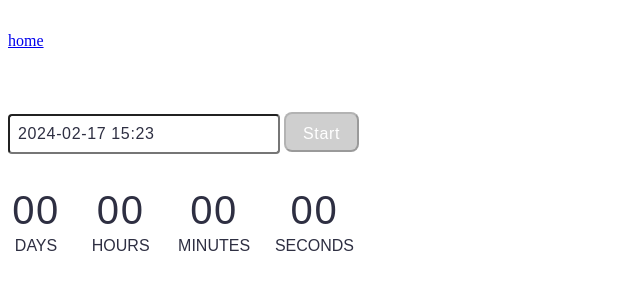
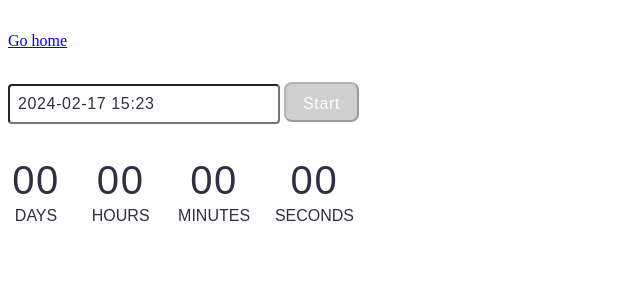
Before and after one commit to Liubjchka/goit-js-hw-10, a website built with Vite: page src/1-timer.html in a window 1280 px wide. Shown: the whole page, without its empty margins (0-640 px from the left). Built offline with nearby package versions, Linux system fonts and the light colour scheme.

Commit message:
add hw-10

```diff
--- a/src/1-timer.html
+++ b/src/1-timer.html
@@ -9,7 +9,7 @@
   </head>
   <body>
     <section>
-      <a href="./index.html">home</a>
+      <a href="./index.html">Go home</a>
     </section>
     <section>
       <input type="text" id="datetime-picker" />
--- a/src/css/1-timer.css
+++ b/src/css/1-timer.css
@@ -38,7 +38,6 @@ input {
 }
 
 #datetime-picker {
-  margin-top: 32px;
   height: 40px;
   padding: 8px;
   box-sizing: border-box;
```
